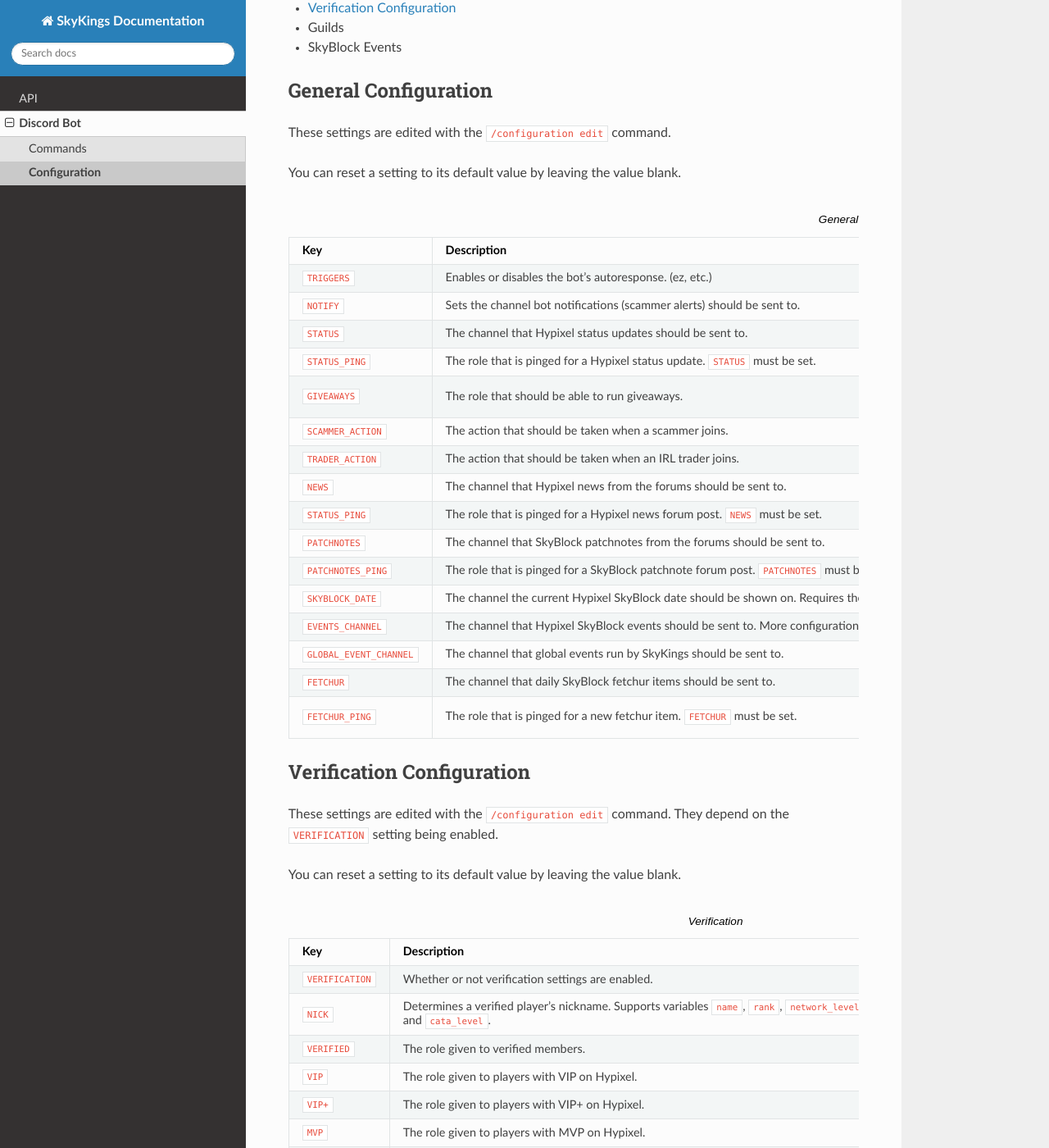
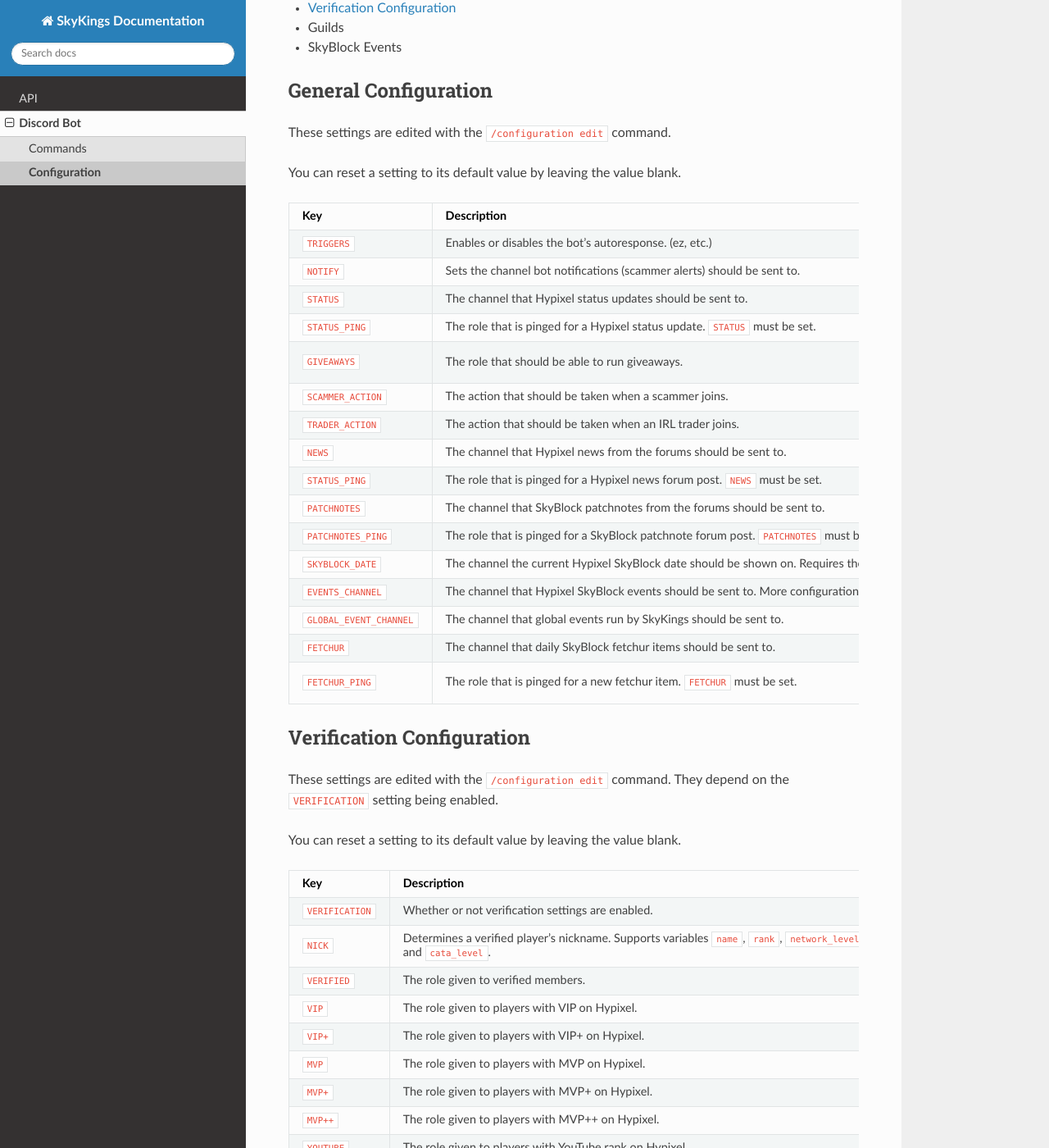
Before and after one commit to SkyKings-Guild/documentation, a Sphinx documentation site: the page built from source/docs/bot/config.rst, in a window 1280 px wide and 1400 px high, scrolled down 234 px. Shown: the whole window at 82% size. Built offline with Sphinx 7.4.7 and the Read the Docs theme 2.0.0, drawn with Linux system fonts in a browser that asks for light colours.

Commit message:
Update config.rst

```diff
--- a/source/docs/bot/config.rst
+++ b/source/docs/bot/config.rst
@@ -18,7 +18,7 @@
 
 You can reset a setting to its default value by leaving the value blank.
 
-.. list-table:: General
+.. list-table::
    :header-rows: 1
 
    * - Key
@@ -100,7 +100,7 @@
 
 You can reset a setting to its default value by leaving the value blank.
 
-.. list-table:: Verification
+.. list-table::
    :header-rows: 1
 
    * - Key
```
